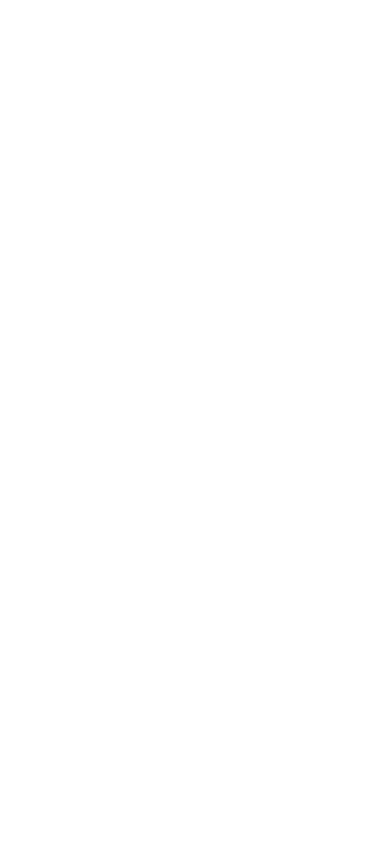
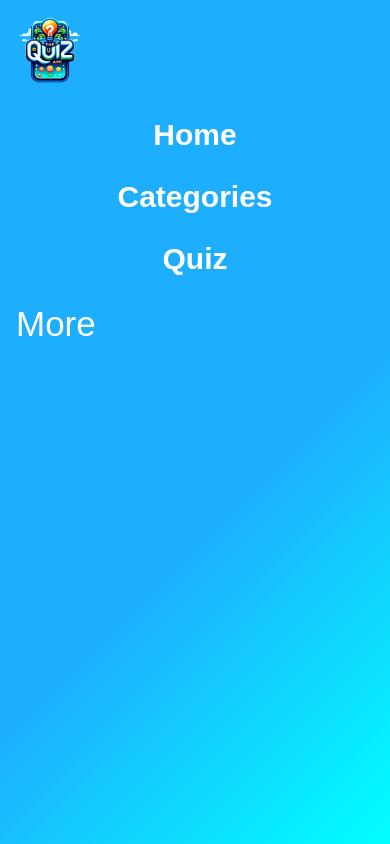
Before and after one commit to abdinasir1warsame/quiz-app, a plain HTML site: page index.html in a window 390 px wide. Drawn offline with Linux system fonts and the light colour scheme.

Commit message:
navbar created

```diff
--- /dev/null
+++ b/assets/styles.css
@@ -0,0 +1,112 @@
+body {
+  font-family: Arial, sans-serif;
+  margin: 0;
+  padding: 0;
+}
+
+nav {
+  background: linear-gradient(135deg, #1daffe 60%, cyan);
+  overflow: hidden;
+  display: flex;
+  flex-direction: row;
+  justify-content: space-between;
+}
+
+nav a {
+  float: left;
+  display: block;
+  color: white;
+  text-align: center;
+  padding: 14px 16px;
+  text-decoration: none;
+}
+
+nav a:hover {
+  background-color: #ddd;
+  color: black;
+}
+
+.logo {
+  float: left;
+  padding: 10px;
+}
+.nav-options {
+  align-items: center;
+  text-align: center;
+  display: flex;
+  flex-direction: row;
+  justify-content: center;
+  font-size: 30px;
+  font-weight: bolder;
+}
+
+.dropdown {
+  float: left;
+  overflow: hidden;
+  margin-right: 3rem;
+}
+
+.dropdown .dropbtn {
+  border: none;
+  outline: none;
+  color: white;
+  padding: 14px 16px;
+  background-color: inherit;
+  font-family: inherit;
+  margin: 0;
+}
+.dropbtn {
+  font-size: 35px;
+}
+.dropdown-content {
+  display: none;
+  position: absolute;
+  background-color: #f9f9f9;
+  min-width: 160px;
+  box-shadow: 0px 8px 16px 0px rgba(0, 0, 0, 0.2);
+  z-index: 1;
+}
+
+.dropdown-content a {
+  float: none;
+  color: black;
+  padding: 12px 16px;
+  text-decoration: none;
+  display: block;
+  text-align: left;
+}
+
+.dropdown-content a:hover {
+  background-color: #ddd;
+}
+
+.dropdown:hover .dropdown-content {
+  display: block;
+}
+
+@media screen and (max-width: 600px) {
+  nav {
+    display: flex;
+    flex-direction: column;
+    justify-content: flex-start;
+    height: 100vh;
+  }
+  .nav-options {
+    display: flex;
+    flex-direction: column;
+    justify-content: flex-start;
+  }
+
+  nav a,
+  .dropdown .dropbtn {
+    float: none;
+    display: block;
+    text-align: left;
+  }
+
+  .dropdown {
+    display: block;
+    float: none;
+    width: 100%;
+  }
+}
--- a/index.html
+++ b/index.html
@@ -4,10 +4,26 @@
     <meta charset="UTF-8" />
     <meta name="viewport" content="width=device-width, initial-scale=1.0" />
     <title>Document</title>
-    <link rel="stylesheet" href="styles.css" />
-    <script src="./index.js"></script>
+    <link rel="stylesheet" href="./assets/styles.css" />
+    <script src="./assets/index.js"></script>
   </head>
   <body>
-    <p></p>
+    <nav>
+      <div class="logo">
+        <img src="./images/no-background logo.png" alt="Logo" width="80" />
+      </div>
+      <div class="nav-options">
+        <a href="#home">Home</a>
+        <a href="#Categories">Categories</a>
+        <a href="#quiz">Quiz</a>
+      </div>
+      <div class="dropdown">
+        <button class="dropbtn">More</button>
+        <div class="dropdown-content">
+          <a href="#highscores">High Scores</a>
+          <a href="#about">About</a>
+        </div>
+      </div>
+    </nav>
   </body>
 </html>
```
Also changed, not shown: assets/index.js (added), images/no-background logo.png (added), images/quiz picture.webp (added), styles.css (deleted).
